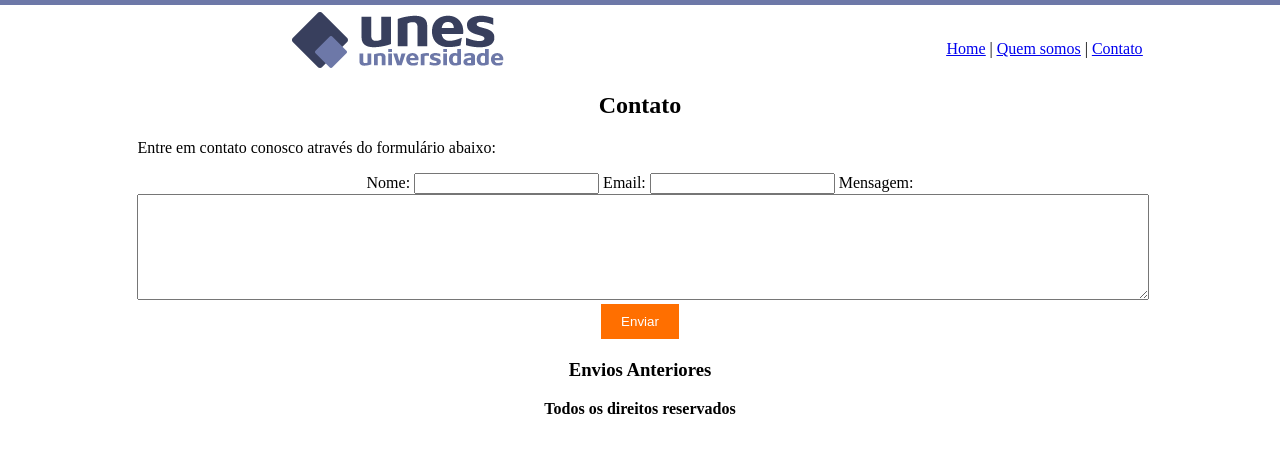
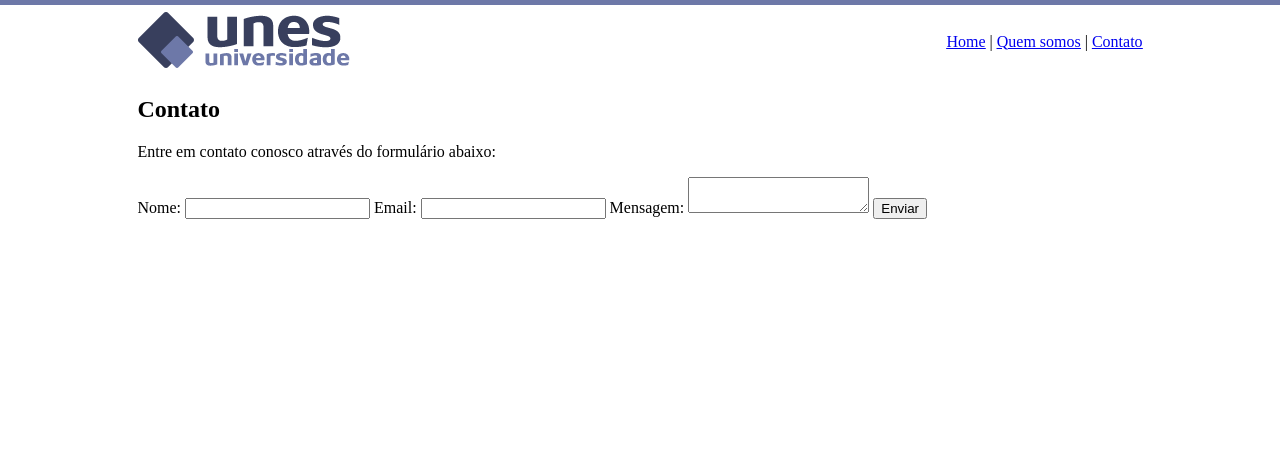
Before and after one commit to FonJava/sitezinho, a plain HTML site: page contato.html in a window 1280 px wide. Drawn offline with Linux system fonts and the light colour scheme.

Commit message:
Update contato.html

```diff
--- a/contato.html
+++ b/contato.html
@@ -1,69 +1,18 @@
 <!DOCTYPE html>
 <html>
+
 <head>
     <title>UNES - Página principal</title>
     <meta charset="utf-8">
-    <style>
-        body {
-            background-image: url("imagens/fundo2.png");
-        }
+</head>
 
-        table {
-            border: 0;
-            width: 80%;
-            margin: 0 auto;
-        }
+<body background="imagens/fundo2.png">
 
-        td img {
-            display: block;
-            margin: 0 auto;
-        }
+    <table border="0" width="80%" align="center">
 
-        td.links {
-            text-align: right;
-            padding-top: 20px;
-        }
-
-        h2 {
-            text-align: center;
-        }
-
-        form {
-            text-align: center;
-        }
-
-        textarea {
-            width: 100%;
-            height: 100px;
-        }
-
-        button {
-            padding: 10px 20px;
-            background-color: #ff6f00;
-            color: #fff;
-            border: none;
-            cursor: pointer;
-        }
-
-        footer {
-            text-align: center;
-        }
-
-        #previousSubmissions {
-            text-align: center;
-            margin-top: 20px;
-        }
-    </style>
-</head>
-<body>
-
-<table>
         <tr>
             <td><img src="imagens/logo.png"></td>
-        <td class="links">
-            <a href="index.html"><u>Home</u></a> |
-            <a href="info.html"><u>Quem somos</u></a> |
-            <a href="contato.html"><u>Contato</u></a>
+            <td align="right"><a href="index.html"><u>Home</u></a> | <a href="info.html"><u>Quem somos</u></a> | <a href="contato.html"><u>Contato</u></a>
             </td>
         </tr>
 
@@ -71,7 +20,7 @@
             <td colspan="2">
                 <h2>Contato</h2>
                 <p>Entre em contato conosco através do formulário abaixo:</p>
-            <form id="contactForm" action="https://formspree.io/f/mpzvbqre" method="POST">
+                <form id="contactForm" action="https://formspree.io/f/mpzvbpgr" method="POST">
                     <label for="name">Nome:</label>
                     <input type="text" id="name" name="name" required>
 
@@ -84,52 +33,43 @@
                     <button type="submit">Enviar</button>
                 </form>
 
-            <div id="previousSubmissions">
-                <h3>Envios Anteriores</h3>
-                <!-- Aqui serão exibidos os envios anteriores -->
+                <div id="successMessage" style="text-align: center; display: none;">
+                    <strong>Obrigado! Seu formulário foi enviado com sucesso.</strong>
                 </div>
-
-            <footer>
-                <strong>Todos os direitos reservados</strong>
-            </footer>
             </td>
         </tr>
+
     </table>
 
     <script>
-    // Função para carregar os envios anteriores armazenados localmente
-    window.onload = function() {
-        var previousSubmissions = JSON.parse(localStorage.getItem("previousSubmissions")) || [];
-        var previousSubmissionsDiv = document.getElementById("previousSubmissions");
-        previousSubmissions.forEach(function(submission) {
-            var submissionInfo = document.createElement("div");
-            submissionInfo.innerHTML = "<p><strong>Nome:</strong> " + submission.name + "<br><strong>Email:</strong> " + submission.email + "<br><strong>Mensagem:</strong> " + submission.message + "</p><hr>";
-            previousSubmissionsDiv.appendChild(submissionInfo);
-        });
+        // Função para exibir mensagem de sucesso após o envio do formulário
+        document.getElementById("contactForm").addEventListener("submit", function(event) {
+            // Impedir o envio padrão do formulário
+            event.preventDefault();
+
+            // Realizar o envio do formulário usando AJAX
+            var formData = new FormData(this);
+
+            var xhr = new XMLHttpRequest();
+            xhr.open("POST", this.action);
+            xhr.setRequestHeader("Accept", "application/json");
+
+            xhr.onreadystatechange = function() {
+                if (xhr.readyState !== XMLHttpRequest.DONE) return;
+                if (xhr.status === 200) {
+                    // Se o envio for bem-sucedido, exibir a mensagem de sucesso e limpar o formulário
+                    document.getElementById("successMessage").style.display = "block";
+                    document.getElementById("contactForm").reset();
+                } else {
+                    // Se ocorrer um erro no envio, exibir uma mensagem de erro
+                    alert("Ocorreu um erro ao enviar o formulário. Por favor, tente novamente.");
+                }
             };
 
-    document.getElementById("contactForm").addEventListener("submit", function(event) {
-        event.preventDefault();
-        var name = document.getElementById("name").value;
-        var email = document.getElementById("email").value;
-        var message = document.getElementById("message").value;
-        var previousSubmissions = JSON.parse(localStorage.getItem("previousSubmissions")) || [];
-
-        // Adicionar o envio atual aos envios anteriores
-        previousSubmissions.push({name: name, email: email, message: message});
-        localStorage.setItem("previousSubmissions", JSON.stringify(previousSubmissions));
-
-        // Criar um novo elemento para exibir os dados do envio
-        var submissionInfo = document.createElement("div");
-        submissionInfo.innerHTML = "<p><strong>Nome:</strong> " + name + "<br><strong>Email:</strong> " + email + "<br><strong>Mensagem:</strong> " + message + "</p><hr>";
-
-        // Adicionar o novo elemento à seção de envios anteriores
-        document.getElementById("previousSubmissions").appendChild(submissionInfo);
-
-        // Limpar o formulário após o envio
-        document.getElementById("contactForm").reset();
+            xhr.send(formData);
         });
     </script>
 
 </body>
+
 </html>
```
Lines whose indentation alone changed are shown as unchanged.
